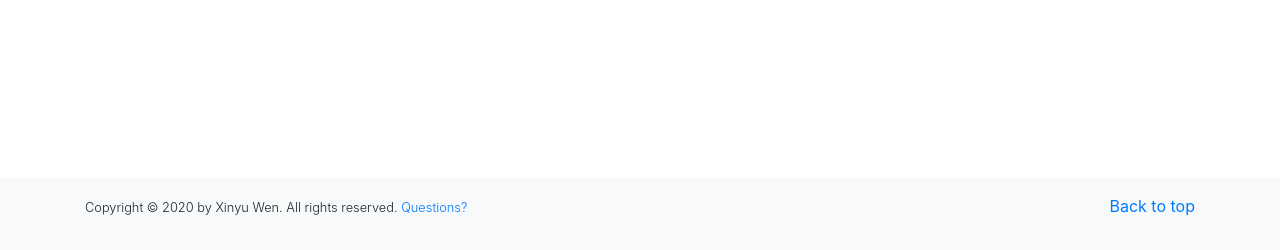
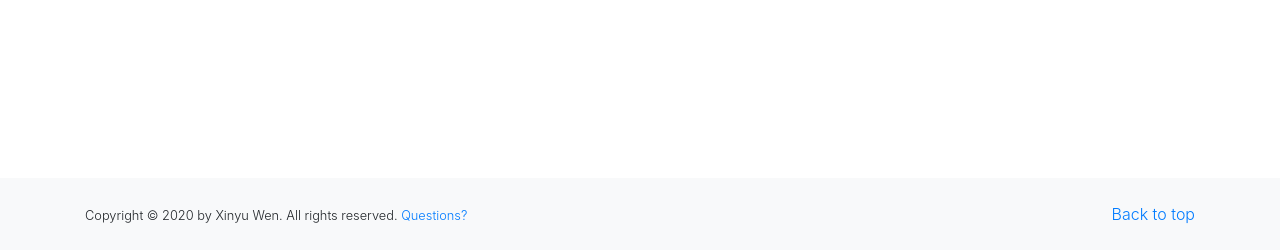
Before and after one commit to xinyuwen101/django_image, a Django app: page / in a window 1280 px wide. Shown: the part 550-800 px from the top of the page. Run offline with Django 3.2, Linux system fonts and the light colour scheme; some libraries are stand-ins or nearby versions.

Commit message:
Update footer.html

```diff
--- a/templates/partials/footer.html
+++ b/templates/partials/footer.html
@@ -1,9 +1,9 @@
 {% load static %}
 
-<footer class="footer mt-auto py-3 bg-light">
+<footer class="footer mt-auto pt-4 pb-2 bg-light mt-5">
     <div class="container">
         <p class="float-right">
-            <a class="text-decoration-none" href="#">Back to top</a>
+            <a class="font-weight-light" href="#">Back to top</a>
         </p>
         <small class="font-weight-light">Copyright &copy;
             <script type="text/javascript">
```
